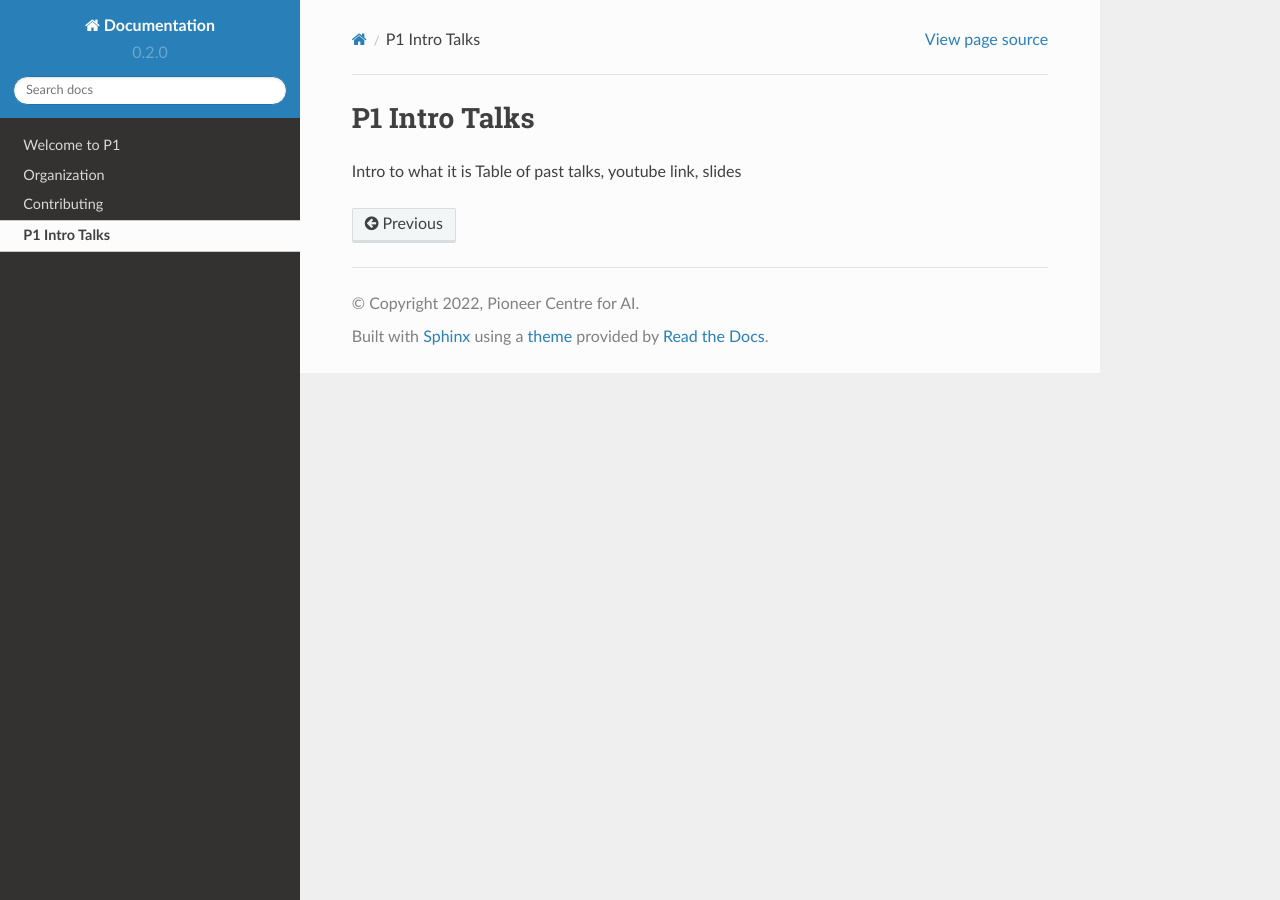
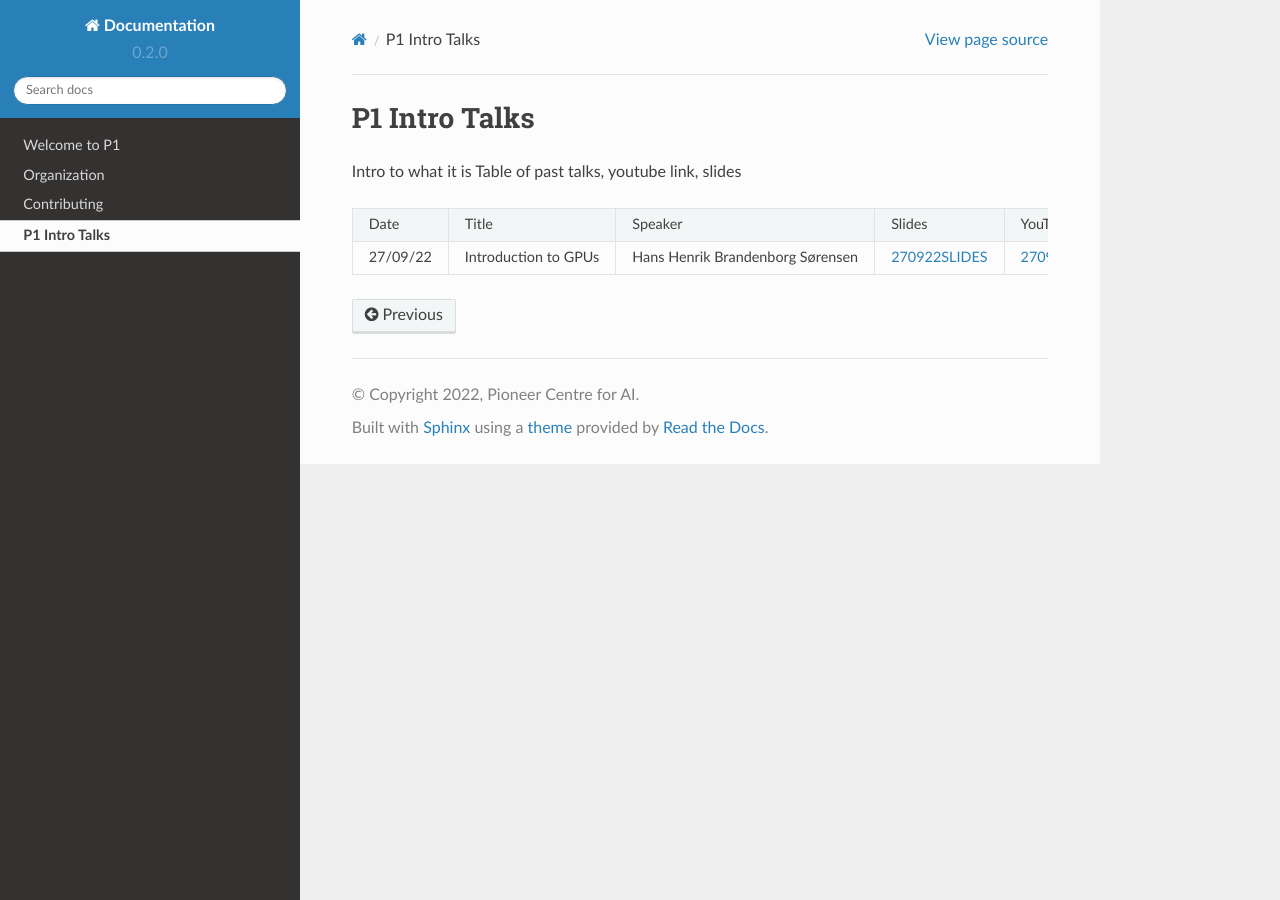
Before and after one commit to Pioneer-Centre-for-AI/p1-compute-documentation, a Sphinx documentation site: the page built from docs/source/introtalks.rst, in a window 1280 px wide. Built offline with Sphinx 7.4.7 and the Read the Docs theme 2.0.0, drawn with Linux system fonts in a browser that asks for light colours.

Commit message:
Try and fix table/links

```diff
--- a/docs/source/introtalks.rst
+++ b/docs/source/introtalks.rst
@@ -4,7 +4,7 @@ Intro to what it is
 Table of past talks, youtube link, slides
 
 +----------+----------------------------+----------------------------------+-----------------+------------------+
-|   Date   |           Title            |             Speaker              |     Slides      |     YouTube      |                                |
+|   Date   |           Title            |             Speaker              |     Slides      |     YouTube      |
 +----------+----------------------------+----------------------------------+-----------------+------------------+
 | 27/09/22 |    Introduction to GPUs    | Hans Henrik Brandenborg Sørensen | `270922SLIDES`_ | `270922YOUTUBE`_ |
 +----------+----------------------------+----------------------------------+-----------------+------------------+
```
